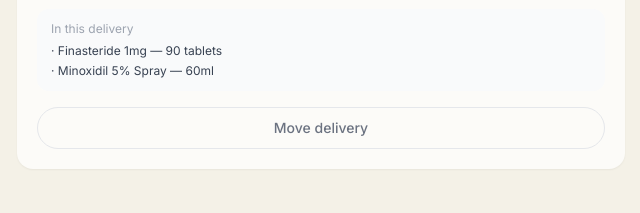
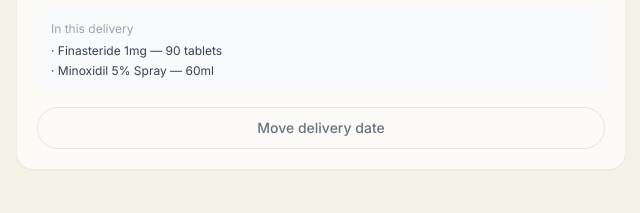
Before and after one commit to Jamie113/voy-portal, a plain HTML site: page index.html in a window 1280 px wide. Shown: the part 979-1192 px from the top of the page, 431-1071 px from the left. Drawn offline with nearby package versions, Linux system fonts and the light colour scheme.

Commit message:
Rename 'Move delivery' CTA to 'Move delivery date'
Co-Authored-By: Claude Sonnet 4.6 <noreply@anthropic.com>

```diff
--- a/index.html
+++ b/index.html
@@ -287,7 +287,7 @@
           </div>
 
           <a href="move-date.html?type=delivery" class="block w-full border border-gray-200 rounded-full py-2.5 text-sm font-medium text-gray-500 text-center hover:bg-gray-50 transition-colors">
-            Move delivery
+            Move delivery date
           </a>
         </div>
 
```
